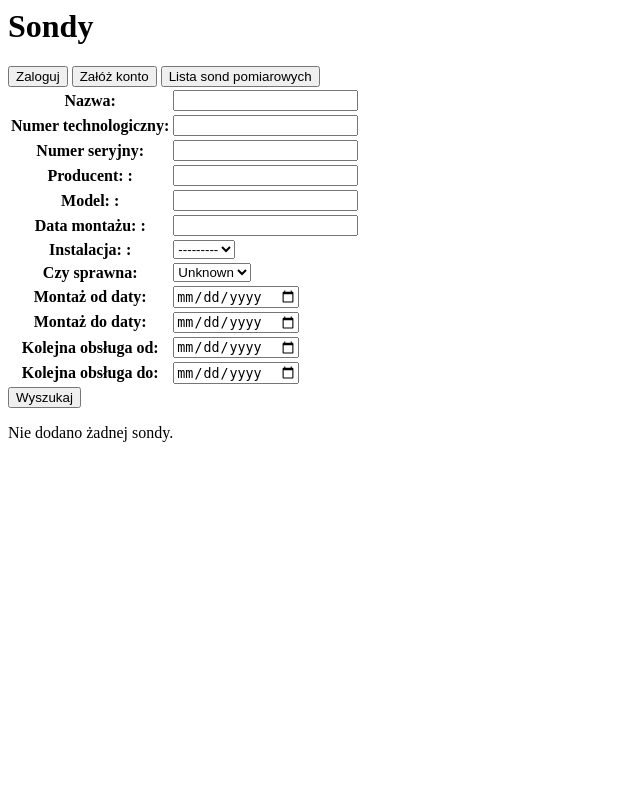
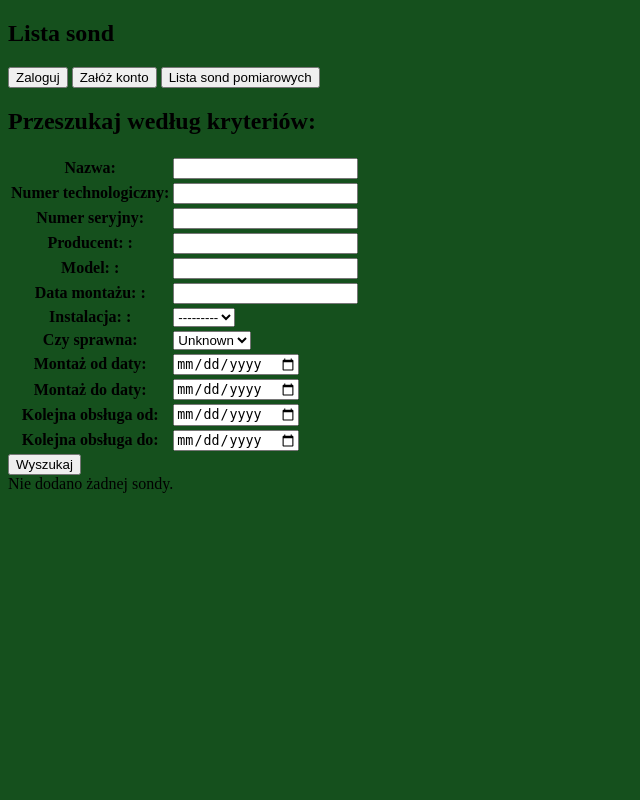
Before and after one commit to maciej88/Calibration, a Django app: page / in a window 1280 px wide. Shown: the whole page, without its empty margins (0-640 px from the left). Run offline with Django 5.2, Linux system fonts and the light colour scheme; data that the repository does not hold is empty.

Commit message:
add static and load static for tempates

```diff
--- a/calibration/settings.py
+++ b/calibration/settings.py
@@ -12,6 +12,7 @@ https://docs.djangoproject.com/en/5.0/ref/settings/
 
 from pathlib import Path
 from decouple import config
+import os
 
 # Build paths inside the project like this: BASE_DIR / 'subdir'.
 BASE_DIR = Path(__file__).resolve().parent.parent
@@ -124,6 +125,9 @@ USE_TZ = True
 # https://docs.djangoproject.com/en/5.0/howto/static-files/
 
 STATIC_URL = 'static/'
+STATICFILES_DIRS = [
+    os.path.join(BASE_DIR, 'static')
+]
 
 # Default primary key field type
 # https://docs.djangoproject.com/en/5.0/ref/settings/#default-auto-field
--- /dev/null
+++ b/static/style.css
@@ -0,0 +1,3 @@
+body {
+    background-color: #15501d; /* Kolor tła */
+}
--- a/templates/base.html
+++ b/templates/base.html
@@ -1,9 +1,14 @@
 <!DOCTYPE html>
+
 <html lang="en">
+<meta name="viewport" content="width=device-width, initial-scale=1.0">
 <meta charset="UTF-8">
+
 <head>
-    <title>Kalibrace</title>
-
+    {% load static %}
+    <link rel="stylesheet" href="{% static 'style.css' %}">
+    <h2>Lista sond</h2>
+<body>
 {% if user.is_authenticated %}
 <a href="{% url 'calib_management:probe_list' %}"><button>Lista sond pomiarowych</button></a>
 <a href="{% url 'calib_management:probe-create' %}"><button>Dodaj sondę</button></a>
@@ -18,11 +23,10 @@
 <a href="{% url 'calib_management:register' %}"><button>Załóż konto</button></a>
 <a href="{% url 'calib_management:probe_list' %}"><button>Lista sond pomiarowych</button></a>
 {% endif %}
-{% load static %}
-{#    <link rel="stylesheet" href="css/style.css" />#}
+
 </head>
 {% block content %}
 
 {% endblock %}
-
+</body>
 </html>
--- a/templates/probe_list.html
+++ b/templates/probe_list.html
@@ -1,6 +1,8 @@
-<h1>Sondy</h1>
+
 {% extends 'base.html' %}
 {% block content %}
+
+    <h2>Przeszukaj według kryteriów:</h2>
     <form method="get">
     <table>
     {{ filter.form.as_table }}
```
